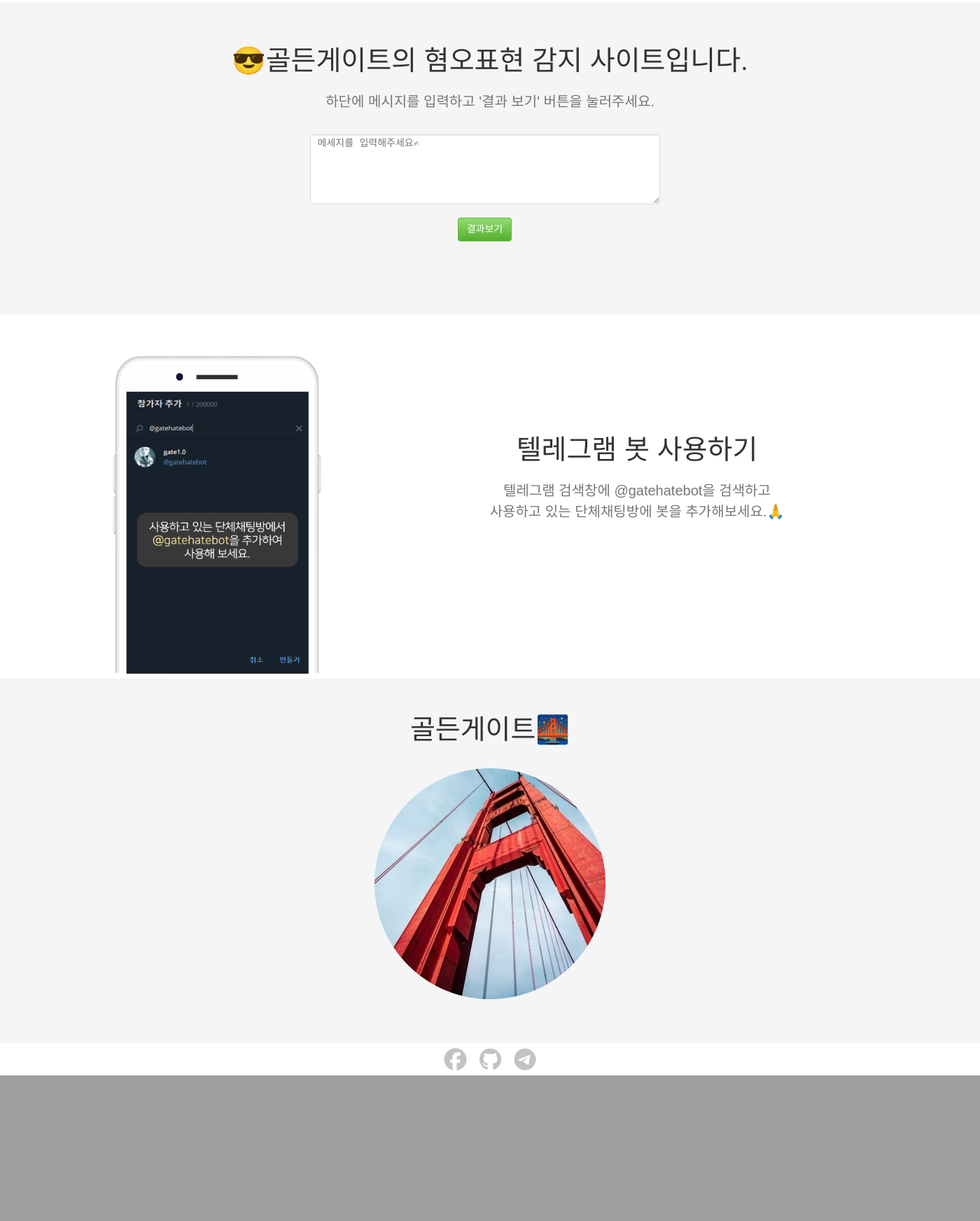
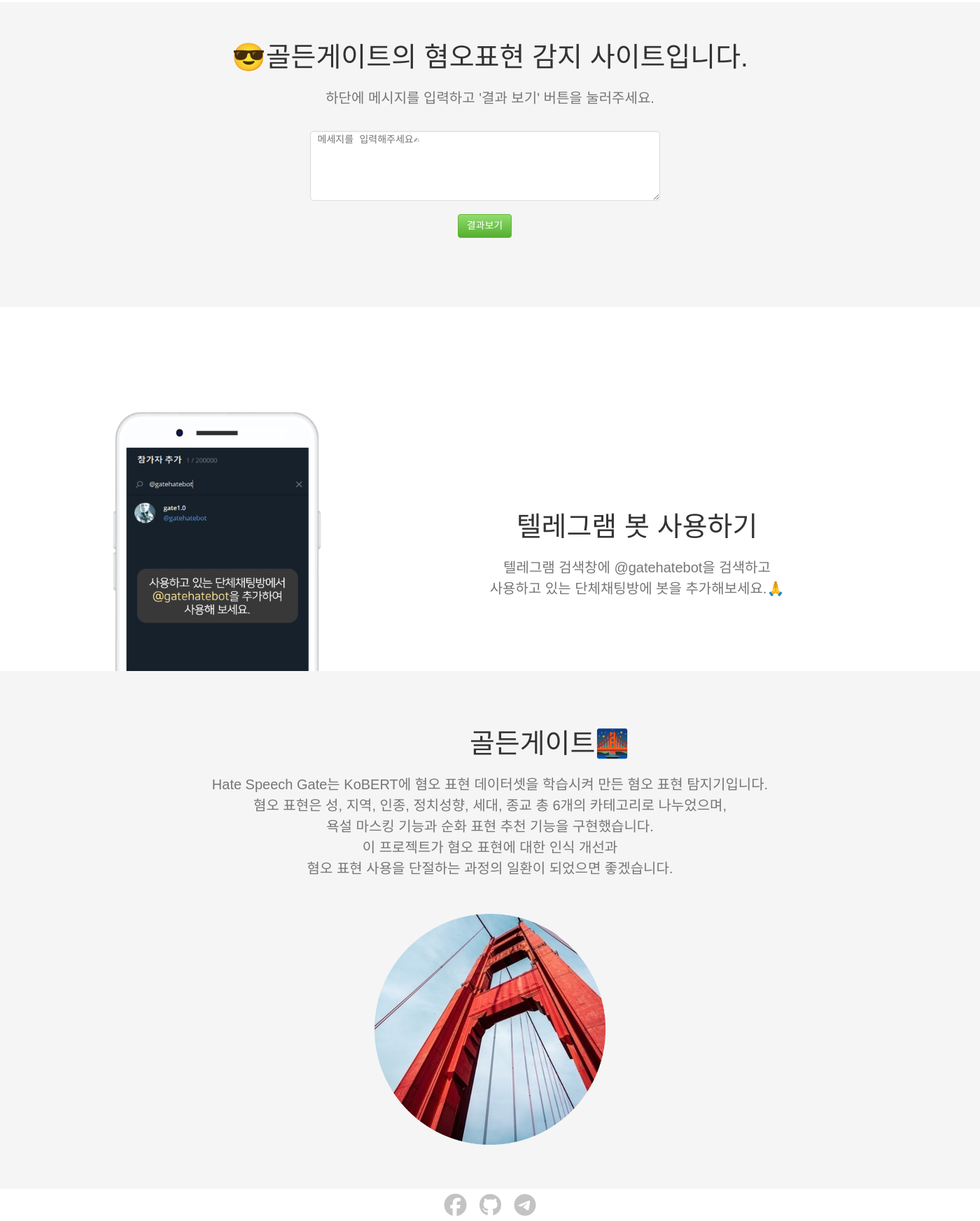
Before and after one commit to dhleeone/KoBERT-hatespeech_web, a Flask app: page /home in a window 1400 px wide. Shown: the part 1050-2795 px from the top of the page at 70% size. Before the commit the page ends 2587 px from the top, so only its background shows below. Run offline with Flask 2, Linux system fonts and the light colour scheme; parts of the project's set-up code (start-up, migrations or seed data) failed here and were passed over; some libraries are stand-ins or nearby versions.

Commit message:
Update index.html

```diff
--- a/templates/index.html
+++ b/templates/index.html
@@ -20,7 +20,7 @@
     <script defer src="./static/js/na.js"></script>
 </head>
 
-<body>
+<body style="min-width:1370px;" align="center">
     <nav id="navbar" class="navbar">
         <ul class="nav-menu">
             <li>
@@ -54,7 +54,7 @@
             <!-- FEATURE -->
             <section class="section section--feature">
 
-                <div class="summary" style="padding:10px;">
+                <div class="summary" style="padding:5px;">
                     <h2 class="summary__title">
                         😎골든게이트의 혐오표현 감지 사이트입니다.
                     </h2>
@@ -82,9 +82,9 @@
         <section id="two">
                 <section class="section section--feature2">
                     <div style="float:left; width:350px; margin-left:70px;">
-                        <img src="static/img/telegroup.png" style="width:380px; padding:10px; margin:10px;">
+                        <img src="static/img/telegroup.png" style="width:380px; padding:10px; margin:10px; margin-top: 100px;">
                     </div>
-                    <div style=" margin-left:20px; margin-top: 130px;">
+                    <div style=" margin-left:20px; margin-top: 250px;">
                         <h2 class="summary__title">텔레그램 봇 사용하기</h2>
                         <p class="summary__description">텔레그램 검색창에 @gatehatebot을 검색하고 <br>사용하고 있는 단체채팅방에 봇을 추가해보세요.🙏</p>
                     </div>
@@ -93,11 +93,14 @@
 
         <section id="three">
                 <section class="section section--feature">
-                    <div class="summary">
+                    <div class="summary" style = "margin-top: 30px;">
                         <h2 class="summary__title">골든게이트🌉</h2>
-                        <p class="summary__description"></p>
+                        <p class="summary__description">Hate Speech Gate는 KoBERT에 혐오 표현 데이터셋을 학습시켜 만든 혐오 표현 탐지기입니다. <br>혐오 표현은 성, 지역, 인종, 정치성향, 세대, 종교
+총 6개의 카테고리로 나누었으며,<br>욕설 마스킹 기능과 순화 표현 추천 기능을 구현했습니다.
+<br>이 프로젝트가 혐오 표현에 대한 인식 개선과<br>혐오 표현 사용을
+단절하는 과정의 일환이 되었으면 좋겠습니다.</p>
                     </div>
-                    <div class="video">
+                    <div class="video" style = "margin-top: 50px;">
                         <div style="text-align : center;">
                             <img src="static/img/aboutme.png" style="width:330px;">
                         </div>
```
